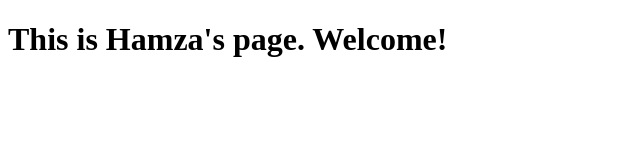
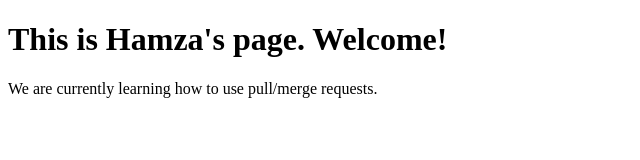
Before and after one commit to Nasimkrm/group_practice_4, a plain HTML site: page hamza.html in a window 1280 px wide. Shown: the whole page, without its empty margins (0-640 px from the left). Drawn offline with Linux system fonts and the light colour scheme.

Commit message:
EDIT: added a line to hamza.html

```diff
--- a/hamza.html
+++ b/hamza.html
@@ -7,5 +7,6 @@
 </head>
 <body>
     <h1>This is Hamza's page. Welcome!</h1>
+    <p>We are currently learning how to use pull/merge requests.</p>
 </body>
 </html>
```
